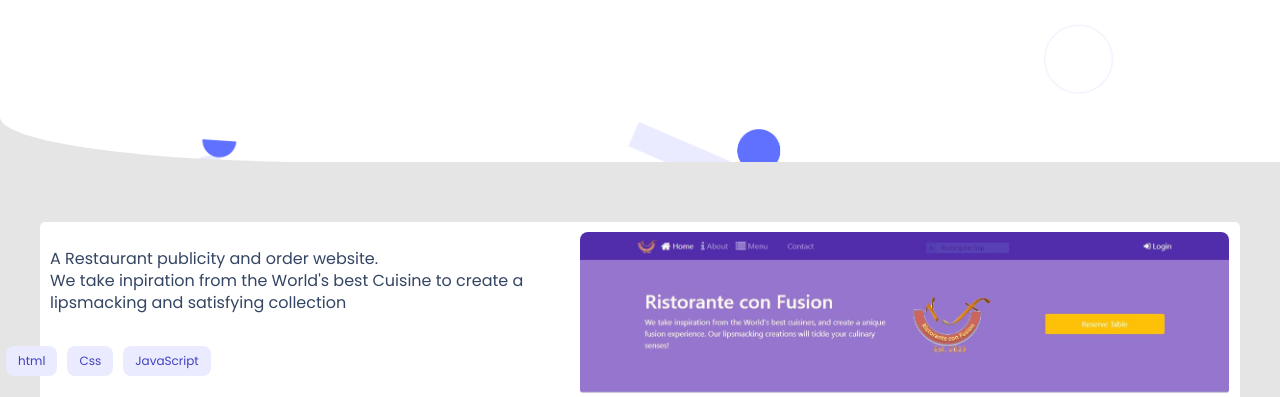
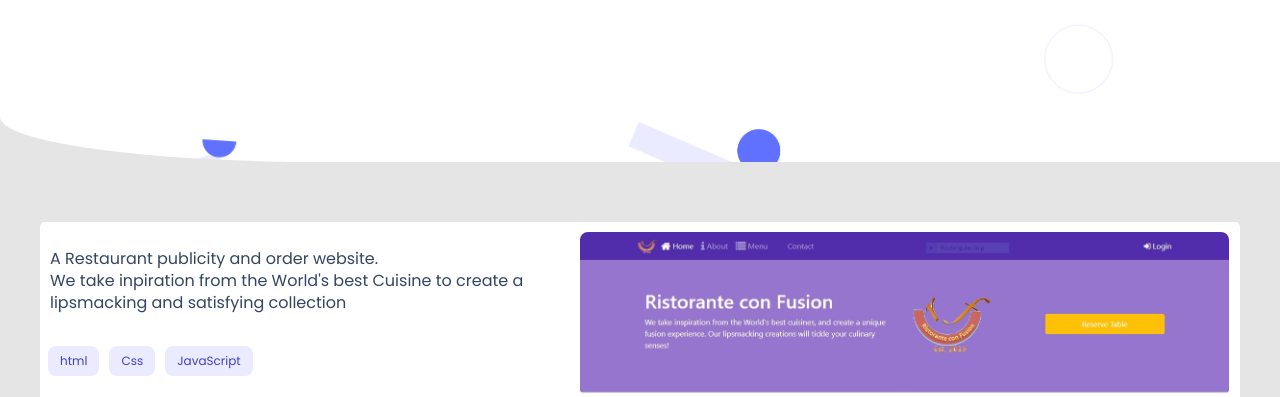
Before and after one commit to i-max-xi/Appiah-Gyimah-Maxwell, a plain HTML site: page index.html in a window 1280 px wide. Shown: the part 548-945 px from the top of the page. Drawn offline with nearby package versions, Linux system fonts and the light colour scheme.

```diff
--- a/scripts/main.js
+++ b/scripts/main.js
@@ -88,7 +88,7 @@
     description:
       "A Restaurant publicity and order website. <br> We take inpiration from the World's best Cuisine to create a lipsmacking and satisfying collection",
     card: './Assets/restaurant.JPG',
-    technologies: `<ul class='pale-info-container'><li>html</li><li>Css</li><li>JavaScript</li></ul>`,
+    technologies: `<ul class='pale-info-container pop-up-ul'><li>html</li><li>Css</li><li>JavaScript</li></ul>`,
     action: `<button class='see-project' id='popUpBtn1' type='button' onclick='window.open('https://ristaurantconfusion.netlify.app/')'>See Live<span class='fa fa-external-link'></span></button><button class='see-project' id='popUpBtn2' type='button' onclick='window.open('https://github.com/i-max-xi/Restaurant-site')'>See Source<span class='fa fa-github'></span></button>`,
     seeProject: `<button class='see-project' id='btn1' type='button'>See Project</button>`,
   },
@@ -98,7 +98,7 @@
     description:
       'A Movie ratings app <br> which provides in-depth information about each movie and allows users to give their views on the movie',
     card: './Assets/movies-2-watch.png',
-    technologies: `<ul class='pale-info-container'><li>html</li><li>Css</li><li>JavaScript</li></ul>`,
+    technologies: `<ul class='pale-info-container pop-up-ul'><li>html</li><li>Css</li><li>JavaScript</li></ul>`,
     action: `<button class='see-project' id='popUpBtn1' type='button' onclick='window.open('https://saied2035.github.io/movie-app/')'>See Live<span class='fa fa-external-link'></span></button><button class='see-project' id='popUpBtn2' type='button' onclick='window.open('https://github.com/saied2035/movie-app')'>See Source<span class='fa fa-github'></span></button>`,
     seeProject: `<button class='see-project' id='btn2' type='button'>See Project</button>`,
   },
@@ -108,7 +108,7 @@
     description:
       'Add your achievments to the hall of fame!! <br> The leaderboard website allows users to submit their score. All data is preserved thanks to the external Leaderboard API service.',
     card: './Assets/leader-board.JPG',
-    technologies: `<ul class='pale-info-container'><li>html</li><li>Css</li><li>JavaScript</li></ul>`,
+    technologies: `<ul class='pale-info-container pop-up-ul'><li>html</li><li>Css</li><li>JavaScript</li></ul>`,
     action: `<button class='see-project' id='popUpBtn1' type='button' onclick='window.open('https://i-max-xi.github.io/LeaderBoard/dist/')'>See Live<span class='fa fa-external-link'></span></button><button class='see-project' id='popUpBtn2' type='button' onclick='window.open('https://github.com/i-max-xi/LeaderBoard')'>See Source<span class='fa fa-github'></span></button>`,
     seeProject: `<button class='see-project' id='btn3' type='button'>See Project</button>`,
   },
@@ -118,7 +118,7 @@
     description:
       'A resource library to provide basic things and skills that come in handy in the digital world',
     card: './Assets/stuffnrandom.JPG',
-    technologies: `<ul class='pale-info-container'><li>html</li><li>Css</li><li>JavaScript</li></ul>`,
+    technologies: `<ul class='pale-info-container pop-up-ul'><li>html</li><li>Css</li><li>JavaScript</li></ul>`,
     action: `<button class='see-project' id='popUpBtn1' type='button' onclick='window.open('https://stuffnrandomofficial.netlify.app/')'>See Live<span class='fa fa-external-link'></span></button><button class='see-project' id='popUpBtn2' type='button' onclick='window.open('https://github.com/i-max-xi/Youtube-Resource-Page.')'>See Source<span class='fa fa-github'></span></button>`,
     seeProject: `<button class='see-project' id='btn4' type='button'>See Project</button>`,
   },
@@ -167,6 +167,7 @@
 const btn2 = document.querySelector('#btn2');
 const btn3 = document.querySelector('#btn3');
 const btn4 = document.querySelector('#btn4');
+
 
 // Functions
 const popUpDisplay = () => {
--- a/styles/main_styles.css
+++ b/styles/main_styles.css
@@ -224,6 +224,9 @@
 .pale-info-container {
   display: flex;
   flex-direction: row;
+}
+
+.pop-up-ul{
   transform: translateX(-42px);
 }
 
```
Also changed, not shown: index.html (+0 -104 lines).
